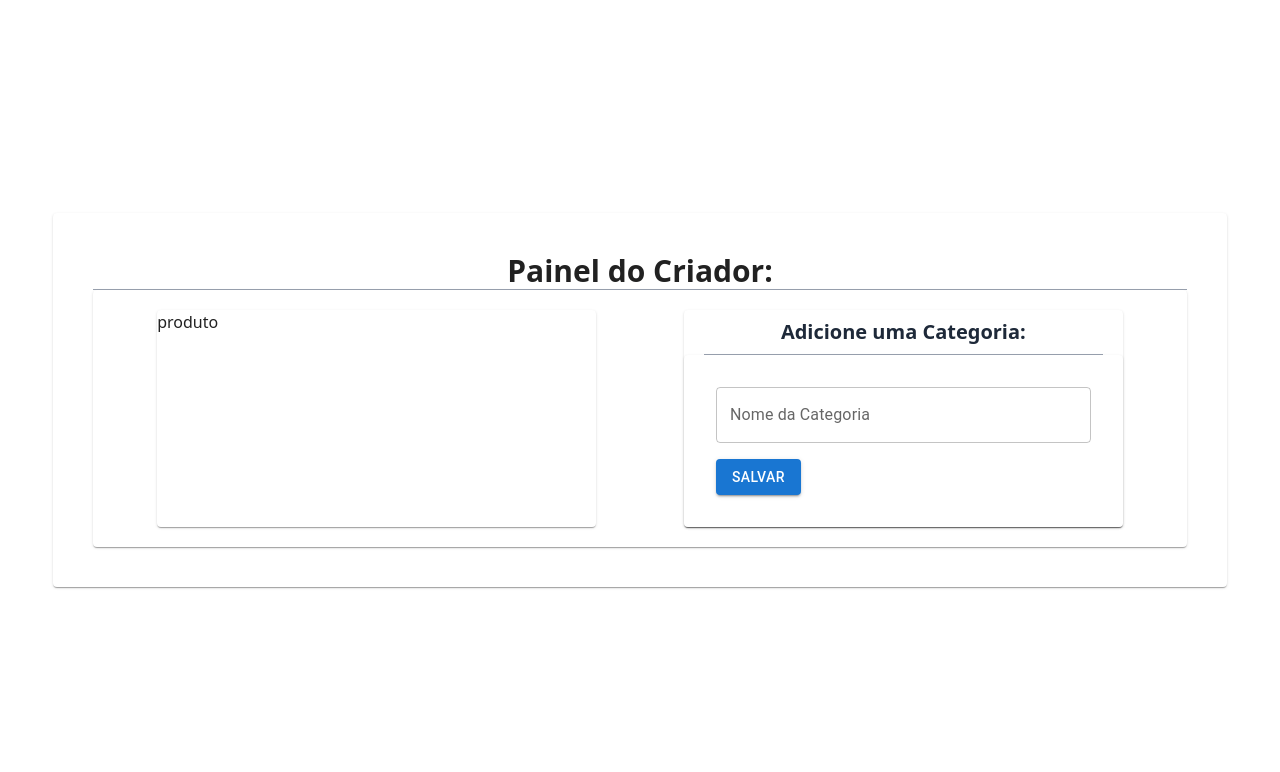
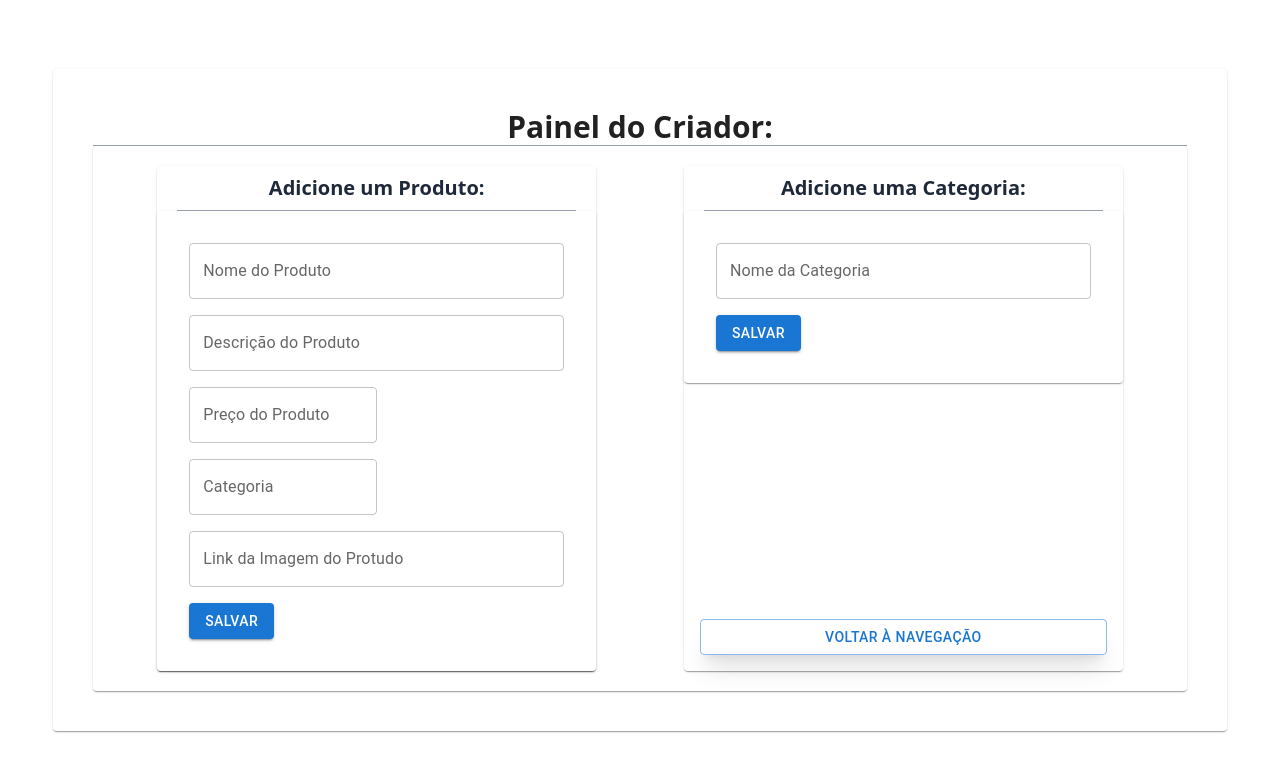
Before and after one commit to pedro-belarmino/TGID_TEST, a React (Vite) app in the folder front/: page /adicionar-item in a window 1280 px wide. Shown: the top 772 px of the page. Built offline with nearby package versions, Linux system fonts and the light colour scheme; no server answers.

Commit message:
adição de produtos, validação de campos

```diff
--- a/front/src/components/pages/AddItem/AddItemForms/AddItemForms.controller.ts
+++ b/front/src/components/pages/AddItem/AddItemForms/AddItemForms.controller.ts
@@ -1,36 +1,123 @@
 import axios from "axios";
-import { useEffect, useState } from "react";
+import { useState } from "react";
+import type { ProductType, ProductValidationType } from "./AddItemForms.type";
 
 const CATEGORIE_URL = 'http://localhost:3000/categorias'
+const PRODUCTS_URL = 'http://localhost:3000/produtos'
+
+const defaultErrorMesage = 'Tivemos um erro com sua solicitação, contate o suporte ou tente novamente mais tarde.'
+
+const initialProducts: ProductType = {
+    nome: '',
+    descricao: '',
+    categoria: '',
+    image: '',
+    preco: '',
+}
+
 export function AddItemFormsController() {
+
     const [categoryName, setCategoryName] = useState('')
-    const [categoryId, setCategoryId] = useState(0)
+    const [product, setProduct] = useState<ProductType>(initialProducts)
+
     const [successSnackbar, setSuccessSnackbar] = useState(false)
     const [successSnackbarMessage, setSuccessSnackbarMessage] = useState('')
     const [errorSnackbar, setErrorSnackbar] = useState(false)
     const [errorSnackbarMessage, setErrorSnackbarMessage] = useState('')
+
+    const [isCategory, setIsCategory] = useState(false)
+    const [isProduct, setIsProduct] = useState(false)
+    const [categoryValidateError, setCategoryValidadeError] = useState(false)
+
+    const [validationResult, setValidationResult] = useState<ProductValidationType>({
+        nome: false,
+        descricao: false,
+        categoria: false,
+        image: false,
+        preco: false,
+    })
+
+
     const [modal, setModal] = useState(false)
 
-    function handleCategoryChange(e: any) { setCategoryName(e.target.value) }
+    function handleCategoryChange(e: any) { setCategoryName(e.target.value); setCategoryValidadeError(false) }
+
+    function handleProductChange(e: any) {
+        const { name, value } = e.target
+        let newValue = value
+
+        setProduct((prevState) => ({
+            ...prevState,
+            [name]: newValue
+        }))
+
+
+    }
+
+
+
     function handleCloseModal() { setModal(false) }
     function handleCloseSnackbar() { setSuccessSnackbar(false); setErrorSnackbar(false) }
 
-    useEffect(() => {
-        async function getCategories() {
-            try {
-                const response = await axios.get(CATEGORIE_URL)
-                let numberOfCategories = response.data.length
-                setCategoryId(numberOfCategories)
-                console.log(numberOfCategories)
-            } catch (error) {
-                console.log('erro buscar quantidade de objetos')
-            }
+    async function getCategories(): Promise<number> {
+        try {
+            const response = await axios.get(CATEGORIE_URL);
+            const numberOfCategories = response.data.length;
+            console.log(numberOfCategories);
+            return numberOfCategories;
+        } catch (error) {
+            console.log('erro buscar quantidade de objetos');
+            return 9999;
+
         }
-        getCategories()
-    }, [])
+    }
 
+    async function getProducts(): Promise<number> {
+        try {
+            const response = await axios.get(PRODUCTS_URL)
+            let numberOfProducts = response.data.length
+            return numberOfProducts
+        } catch (error) {
+            console.log('erro buscar quantidade de produtos')
+            return 9999;
+        }
+    }
+
+    async function sendProduct() {
+        let productId = await getProducts()
+        if (productId === 9999) {
+            setErrorSnackbarMessage(defaultErrorMesage)
+            setErrorSnackbar(true)
+            return
+        }
+        try {
+            await axios.post(PRODUCTS_URL,
+                {
+                    nome: product?.nome,
+                    preco: Number(product?.preco),
+                    image: product?.image,
+                    descricao: product?.descricao,
+                    categoria: product?.categoria,
+                    id: productId + 1,
+                }
+            )
+            setProduct(initialProducts)
+            setSuccessSnackbarMessage('Produto criado com sucesso!')
+            setSuccessSnackbar(true)
+            setModal(false)
+        } catch (error) {
+            setErrorSnackbarMessage(defaultErrorMesage)
+            setErrorSnackbar(true)
+        }
+    }
 
     async function sendCategory() {
+        let categoryId = await getCategories()
+        if (categoryId === 9999) {
+            setErrorSnackbarMessage(defaultErrorMesage)
+            setErrorSnackbar(true)
+            return
+        }
         try {
             await axios.post(CATEGORIE_URL,
                 {
@@ -43,10 +130,65 @@ export function AddItemFormsController() {
             setSuccessSnackbar(true)
             setModal(false)
         } catch (error) {
-            setErrorSnackbarMessage('Tivemos um erro com sua solicitação, contate o suporte ou tente novamente mais tarde.')
+            setErrorSnackbarMessage(defaultErrorMesage)
             setErrorSnackbar(true)
         }
     }
+
+    function validateCategory() {
+        if (!categoryName) {
+            setCategoryValidadeError(true)
+            setErrorSnackbarMessage("Insira o nome da Categoria!")
+            setErrorSnackbar(true)
+            setModal(false)
+            return false
+        } else {
+            setCategoryValidadeError(false)
+            return true
+        }
+    }
+
+    function validateProduct() {
+        const newValidation: ProductValidationType = {
+            nome: !product.nome.trim(),
+            descricao: !product.descricao.trim(),
+            categoria: !product.categoria.trim(),
+            image: !product.image.trim(),
+            preco: !product.preco || isNaN(Number(product.preco)) || Number(product.preco) <= 0,
+        }
+
+        const hasErrors = Object.values(newValidation).some((v) => v === true)
+
+        if (hasErrors) {
+            setErrorSnackbarMessage("Preencha todos os campos obrigatórios corretamente.")
+            setErrorSnackbar(true)
+            setModal(false)
+        }
+
+        setValidationResult(newValidation)
+        return !hasErrors
+    }
+
+
+
+
+    function manage() {
+        if (isCategory && !isProduct) {
+            let ok = validateCategory()
+            if (ok) {
+                sendCategory()
+            }
+        } else if (isProduct && !isCategory) {
+            const isValid = validateProduct()
+            if (isValid) {
+                sendProduct()
+            }
+        } else {
+            setErrorSnackbarMessage(defaultErrorMesage)
+            setErrorSnackbar(true)
+        }
+    }
+
 
     return {
         successSnackbar,
@@ -55,10 +197,18 @@ export function AddItemFormsController() {
         errorSnackbarMessage,
         categoryName,
         modal,
+        product,
+        categoryValidateError,
+        validationResult,
+        setIsProduct,
+        setIsCategory,
+        manage,
+        handleProductChange,
         handleCloseSnackbar,
         handleCloseModal,
         setModal,
         sendCategory,
         handleCategoryChange,
+        sendProduct,
     }
 }
--- a/front/src/components/pages/AddItem/AddItemForms/AddItemForms.tsx
+++ b/front/src/components/pages/AddItem/AddItemForms/AddItemForms.tsx
@@ -1,40 +1,91 @@
 import { Alert, Button, Paper, Snackbar, TextField } from "@mui/material";
 import ConfirmationModal from "../../../shared/ConfirmationModal/ConfirmationModal";
 import { AddItemFormsController } from "./AddItemForms.controller";
+import { useNavigate } from "react-router-dom";
 
 export default function AddItemForms() {
-    const { setModal, errorSnackbarMessage, categoryName, handleCategoryChange, successSnackbarMessage, errorSnackbar, successSnackbar, modal, handleCloseModal, sendCategory, handleCloseSnackbar } = AddItemFormsController()
+    const {
+        errorSnackbarMessage,
+        categoryName,
+        successSnackbarMessage,
+        errorSnackbar,
+        successSnackbar,
+        modal,
+        product,
+        categoryValidateError,
+        validationResult,
+        setIsCategory,
+        setIsProduct,
+        manage,
+        handleProductChange,
+        handleCategoryChange,
+        setModal,
+        handleCloseModal,
+        handleCloseSnackbar
+    } = AddItemFormsController()
+
+    const navigate = useNavigate()
 
     return (<>
-        <div className="w-full flex justify-center items-center h-screen">
+        <div className="w-full flex flex-col justify-center items-center h-screen">
 
             <Paper className="p-10 w-11/12">
                 <p className="text-3xl font-bold text-center">Painel do Criador:</p>
                 <hr className="text-gray-400" />
                 <Paper className="flex justify-around p-5">
-                    <Paper className="w-5/12">produto</Paper>
                     <Paper className="w-5/12">
-                        <p className="text-xl p-2 font-semibold text-center text-gray-800">Adicione uma Categoria:</p>
+                        <p className="text-xl p-2 font-semibold text-center text-gray-800">Adicione um Produto:</p>
                         <hr className="text-gray-400 ml-5 mr-5" />
                         <Paper className="p-8 flex flex-col space-y-4">
                             <div>
-                                <TextField label="Nome da Categoria" value={categoryName} onChange={handleCategoryChange} className="w-full" />
+                                <TextField label="Nome do Produto" name="nome" value={product.nome} error={validationResult.nome} onChange={handleProductChange} className="w-full" />
                             </div>
                             <div>
-                                <Button variant="contained" className="flex" onClick={() => setModal(true)}>Salvar</Button>
+                                <TextField label="Descrição do Produto" name="descricao" value={product.descricao} error={validationResult.descricao} onChange={handleProductChange} className="w-full" />
+                            </div>
+                            <div>
+                                <TextField label="Preço do Produto" type="number" name="preco" value={product.preco} error={validationResult.preco} onChange={handleProductChange} className="w-1/2" />
+                            </div>
+                            <div>
+                                <TextField label="Categoria" type="number" name="categoria" value={product.categoria} error={validationResult.categoria} onChange={handleProductChange} className="w-1/2" />
+                            </div>
+                            <div>
+                                <TextField label="Link da Imagem do Protudo" name="image" value={product.image} error={validationResult.image} onChange={handleProductChange} className="w-full" />
+                            </div>
+                            <div>
+                                <Button variant="contained" className="flex" onClick={() => { setModal(true); setIsProduct(true); setIsCategory(false) }}>Salvar</Button>
                             </div>
                         </Paper>
+                    </Paper>
 
+
+                    <Paper className="w-5/12 flex flex-col justify-between">
+                        <div>
+                            <p className="text-xl p-2 font-semibold text-center text-gray-800">Adicione uma Categoria:</p>
+                            <hr className="text-gray-400 ml-5 mr-5" />
+                            <Paper className="p-8 flex flex-col space-y-4">
+                                <div>
+                                    <TextField label="Nome da Categoria" error={categoryValidateError} helperText={categoryValidateError ? "Campo Obrigatório" : ""} value={categoryName} onChange={handleCategoryChange} className="w-full" />
+                                </div>
+                                <div>
+                                    <Button variant="contained" className="flex" onClick={() => { setModal(true); setIsProduct(false); setIsCategory(true) }}>Salvar</Button>
+                                </div>
+                            </Paper>
+                        </div>
+
+                        <div className="mt-auto p-4">
+                            <Button variant="outlined" className="shadow-xl" fullWidth onClick={() => navigate('/')}>Voltar à Navegação</Button>
+                        </div>
                     </Paper>
                 </Paper>
             </Paper>
         </div>
-        <ConfirmationModal onConfirm={sendCategory} open={modal} onClose={handleCloseModal} />
+        <ConfirmationModal onConfirm={manage} open={modal} onClose={handleCloseModal} />
         <Snackbar open={successSnackbar} autoHideDuration={2000} onClose={handleCloseSnackbar}>
             <Alert
                 onClose={handleCloseSnackbar}
                 severity="success"
-                variant="standard"
+                variant="filled"
                 sx={{ width: '100%' }}
             >
                 {successSnackbarMessage}
@@ -44,7 +95,7 @@ export default function AddItemForms() {
             <Alert
                 onClose={handleCloseSnackbar}
                 severity="error"
-                variant="standard"
+                variant="filled"
                 sx={{ width: '100%' }}
             >
                 {errorSnackbarMessage}
--- a/front/src/index.css
+++ b/front/src/index.css
@@ -1,11 +1,22 @@
 @import "tailwindcss";
 
 :root {
-  /* color-scheme: light dark; */
+  /* color-scheme: light dark;  */
 }
 
-/* Ajuste mínimo para garantir altura */
 body, #root {
   margin: 0;
   min-height: 100vh;
 }
+
+
+
+input[type='number']::-webkit-outer-spin-button,
+input[type='number']::-webkit-inner-spin-button {
+  -webkit-appearance: none;
+  margin: 0;
+}
+
+input[type='number'] {
+  -moz-appearance: textfield;
+}
```
Also changed, not shown: front/src/components/pages/AddItem/AddItemForms/AddItemForms.type.ts (+15 -0 lines).
